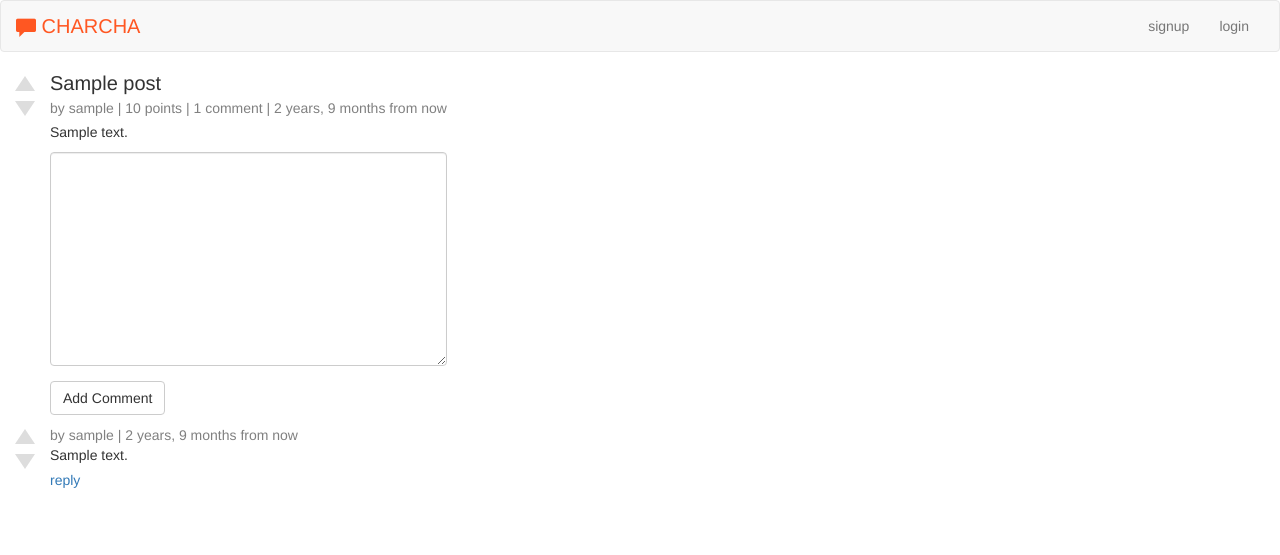
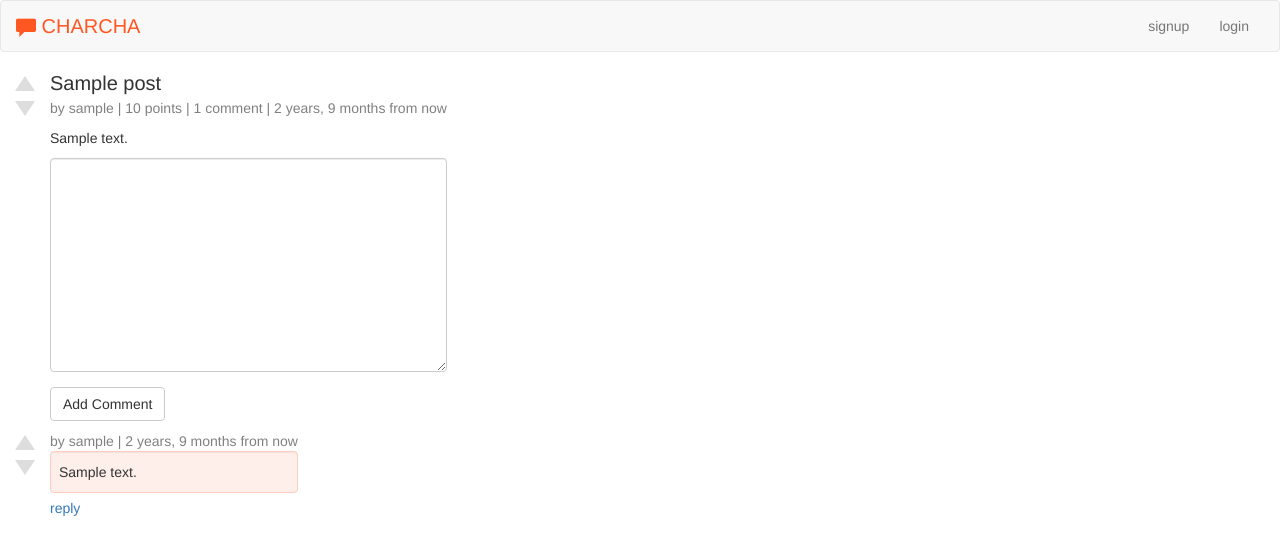
Before and after one commit to faisalkp/charcha, a Django app: a page that uses hashertalk/templates/base.html in a window 1280 px wide. Shown: the top 555 px of the page. Run offline with Django 3.2, Linux system fonts and the light colour scheme; tables that the repository leaves empty hold one stand-in row (values such as "Sample post"); some libraries are stand-ins or nearby versions.

Commit message:
adding markdown formatting

```diff
--- /dev/null
+++ b/hashertalk/discussions/templatetags/markdown.py
@@ -0,0 +1,9 @@
+import markdown2
+from django.utils.safestring import mark_safe
+from django import template
+register = template.Library()
+
+@register.filter(name='markdown')
+def markdown(value):
+    html = markdown2.markdown(value, safe_mode="escape")
+    return mark_safe(html)
--- a/hashertalk/discussions/views.py
+++ b/hashertalk/discussions/views.py
@@ -74,9 +74,6 @@ class CommentForm(forms.ModelForm):
         }
 
 class CommentOnPost(View):
-    def get(self, request, **kwargs):
-        pass
-
     def post(self, request, **kwargs):
         pass
 
@@ -172,8 +169,9 @@ class StartDiscussionView(View):
             return render(request, "submit.html", context={"form": form})
 
 def discussion(request, post_id):
-    post = Post.objects.get(pk=post_id)
+    post = Post.objects.select_related("author").get(pk=post_id)
     comments = Comment.objects.filter(post=post)\
+                    .select_related("author")\
                     .annotate(indent = (Length('wbs') + 1)/5 )\
                     .order_by("wbs")
     context = {"post": post, "comments": comments}
--- a/hashertalk/templates/base.html
+++ b/hashertalk/templates/base.html
@@ -52,8 +52,13 @@
      }
      .post-title h1, .post-title h2 {
         font-size: 2rem;
+        font-weight: normal;
         margin-top: 0;
         margin-bottom: 0.4rem;
+     }
+     .post-title a {
+        color: #333;
+        font-weight: normal;
      }
      .post-line-2, .post-line-2 a {
         color: gray;
@@ -136,6 +141,26 @@
     }
     .comment-header, .comment-header a {
         color: gray;
+    }
+    .comment-text {
+        background-color: #ffefeb;
+        border: 1px solid #ffccbd;
+        border-radius: 4px;
+        box-shadow: inset 0 1px 1px rgba(0,0,0,.05);
+        padding-left: 8px;
+        padding-right: 8px;
+    }
+    .comment-text h1 {
+       font-size: 20px;
+       font-weight: bold;
+    }
+    .comment-text h2 {
+      font-size: 17px;
+      font-weight: bold;
+    }
+    .comment-text h3, .comment-text h4, .comment-text h5, .comment-text h6 {
+      font-size: 14px;
+      font-weight: normal;
     }
     {% block pagecss %}
     {% endblock %}
--- a/hashertalk/templates/discussion.html
+++ b/hashertalk/templates/discussion.html
@@ -1,5 +1,6 @@
 {% extends "base.html" %}
 {% load humanize %}
+{% load markdown %}
 
 {% block title %}{{ post.title }} | Charcha{% endblock %}
 
@@ -25,10 +26,11 @@
           </div>
           {% if post.text %}
           <div class="post-text">
-            <p>{{post.text}}</p>
+            <p>{{post.text | markdown}}</p>
           </div>
           {% endif %}
-          <form>
+          <form method="post" action="">
+            {% csrf_token %}
             <div class="form-group">
               <textarea class="form-control" rows="10"></textarea>
             </div>
@@ -52,9 +54,11 @@
           <span>|</span>
           <span class="comment-submission-time">{{ comment.submission_time | naturaltime }}</span>
         </div>
-        <p class="comment-text">
-            {{ comment.text }}
-        </p>
+        <div class="comment-text">
+          <p>
+              {{ comment.text | markdown}}
+          </p>
+        </div>
         <a class="reply" href="{% url 'reply_to_comment' comment.id %}">reply</a>
       </div>
     </div>
--- a/hashertalk/templates/reply-to-comment.html
+++ b/hashertalk/templates/reply-to-comment.html
@@ -1,14 +1,18 @@
 {% extends "base.html" %}
 {% load bootstrap %}
+{% load markdown %}
 {% block title %}Reply to Comment{% endblock %}
 
 {% block content %}
 <div class="container-fluid">
 
 <h1>Replying to:</h1>
+
+<div class="comment-text">
 <p>
-<i>{{ parent_comment.text | truncatechars:300}}</i>
+{{ parent_comment.text | truncatechars:200 | markdown }}
 </p>
+</div>
 
 <div class="row">
 <div class="col-md-4 col-sm-6">
--- a/requirements/base.txt
+++ b/requirements/base.txt
@@ -4,3 +4,4 @@ dj-database-url==0.4.1
 dj-email-url==0.0.10
 psycopg2==2.6.2
 django-bootstrap-form==3.2.1
+markdown2==2.3.3
```
Also changed, not shown: hashertalk/discussions/templatetags/__init__.py (added).
